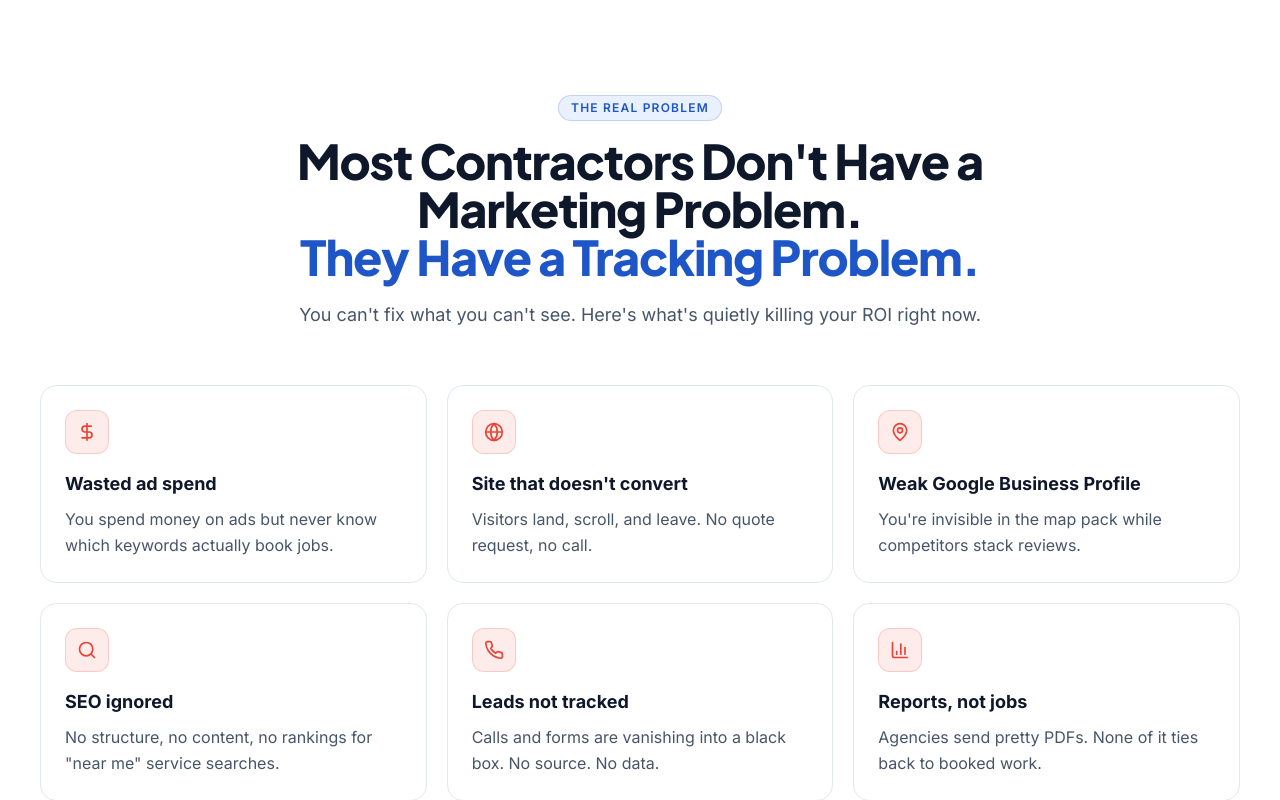
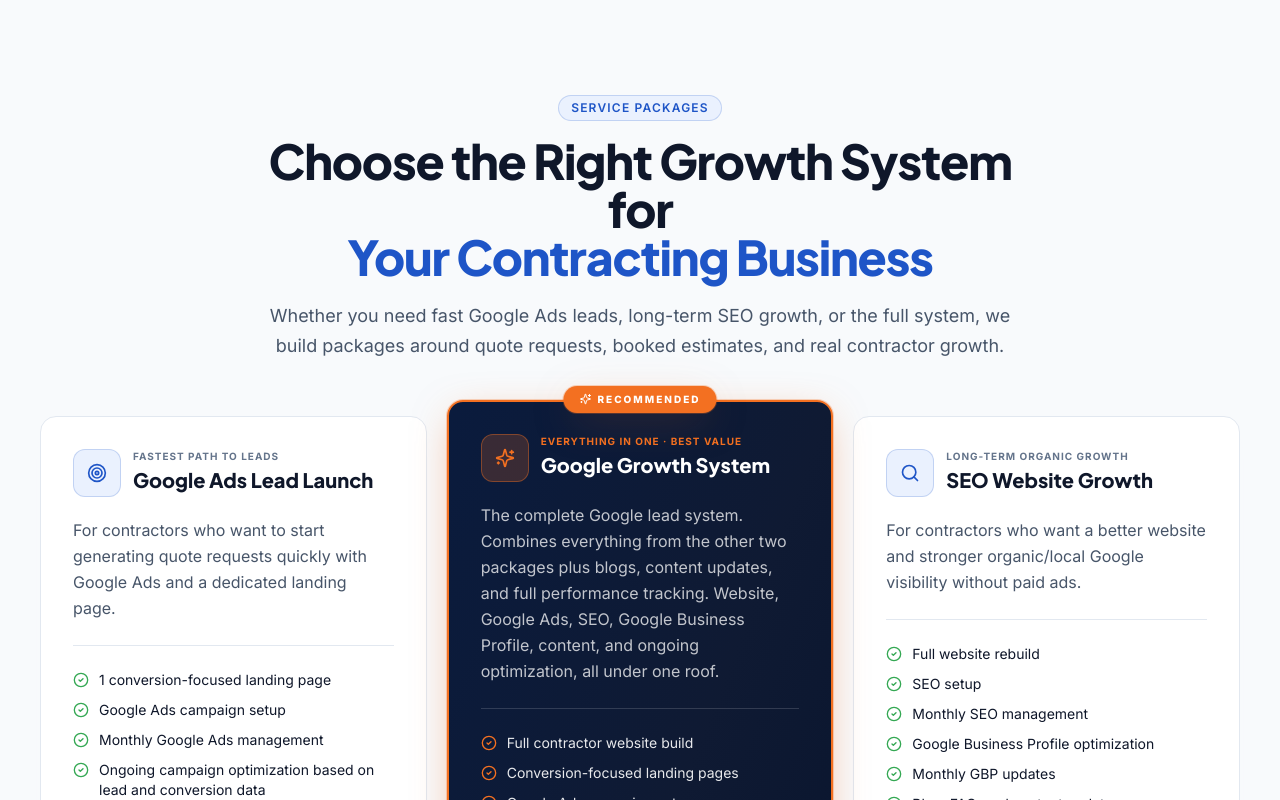
Before and after one commit to AhmadHamadi/TLM, a React (Vite) app: page / in a window 1280 px wide. Shown: the part 5340-6140 px from the top of the page. Built offline with nearby package versions, Linux system fonts and the light colour scheme.

Commit message:
Trim repetitive sections: drop ProblemSection (filler before proof), CTA banner (dupe of form), and WhyUs trust badges (dupe of hero strip)

```diff
--- a/src/App.jsx
+++ b/src/App.jsx
@@ -808,51 +808,7 @@
 }
 
 /* ============================================================
-   8. PROBLEM SECTION
-   ============================================================ */
-function ProblemSection() {
-  const pains = [
-    { icon: DollarSign, title: 'Wasted ad spend', desc: 'You spend money on ads but never know which keywords actually book jobs.' },
-    { icon: Globe,      title: "Site that doesn't convert", desc: 'Visitors land, scroll, and leave. No quote request, no call.' },
-    { icon: MapPin,     title: 'Weak Google Business Profile', desc: 'You\'re invisible in the map pack while competitors stack reviews.' },
-    { icon: Search,     title: 'SEO ignored',     desc: 'No structure, no content, no rankings for "near me" service searches.' },
-    { icon: Phone,      title: 'Leads not tracked', desc: 'Calls and forms are vanishing into a black box. No source. No data.' },
-    { icon: BarChart3,  title: 'Reports, not jobs', desc: 'Agencies send pretty PDFs. None of it ties back to booked work.' }
-  ];
-
-  return (
-    <Section id="problem" className="bg-white">
-      <motion.div initial="hidden" whileInView="show" viewport={{ once: true }} variants={stagger} className="text-center mb-14 max-w-3xl mx-auto">
-        <motion.span variants={fadeUp} className="eyebrow-light">The Real Problem</motion.span>
-        <motion.h2 variants={fadeUp} className="h-display text-4xl md:text-5xl text-ink mt-4">
-          Most Contractors Don't Have a Marketing Problem.<br />
-          <span className="text-blue">They Have a Tracking Problem.</span>
-        </motion.h2>
-        <motion.p variants={fadeUp} className="mt-5 text-slate1 text-lg">
-          You can't fix what you can't see. Here's what's quietly killing your ROI right now.
-        </motion.p>
-      </motion.div>
-
-      <motion.div initial="hidden" whileInView="show" viewport={{ once: true, margin: '-80px' }} variants={stagger} className="grid md:grid-cols-2 lg:grid-cols-3 gap-5">
-        {pains.map((p) => {
-          const Icon = p.icon;
-          return (
-            <motion.div key={p.title} variants={fadeUp} className="bg-white rounded-2xl border border-line p-6 hover:border-brand/40 hover:shadow-soft transition-all duration-300 group">
-              <div className="h-11 w-11 rounded-xl bg-gRed/10 border border-gRed/20 flex items-center justify-center group-hover:bg-brand/10 group-hover:border-brand/30 transition-colors">
-                <Icon className="h-5 w-5 text-gRed group-hover:text-brand transition-colors" />
-              </div>
-              <h3 className="mt-4 text-lg font-bold text-ink">{p.title}</h3>
-              <p className="mt-2 text-slate1 leading-relaxed">{p.desc}</p>
-            </motion.div>
-          );
-        })}
-      </motion.div>
-    </Section>
-  );
-}
-
-/* ============================================================
-   10. WHY US — split, white background
+   WHY US — split, white background
    ============================================================ */
 function WhyUs() {
   const points = [
@@ -880,24 +836,6 @@
           <a href="#audit" className="btn-primary mt-8">
             Get a Free Audit <ArrowRight className="h-4 w-4" />
           </a>
-
-          {/* Trust cards */}
-          <div className="grid grid-cols-3 gap-3 mt-10">
-            {[
-              { icon: ShieldCheck,  l: 'Contractor-Only', s: 'Specialty Focus' },
-              { icon: ThumbsUp,     l: 'Month-to-Month', s: 'No long contracts' },
-              { icon: Activity,     l: 'Tracked',         s: 'From Day One' }
-            ].map((b) => {
-              const Icon = b.icon;
-              return (
-                <div key={b.l} className="text-center p-4 rounded-xl border border-line">
-                  <Icon className="h-5 w-5 text-blue mx-auto" />
-                  <div className="font-bold text-ink mt-2 text-sm">{b.l}</div>
-                  <div className="text-[10px] text-slate2 uppercase tracking-wider mt-0.5">{b.s}</div>
-                </div>
-              );
-            })}
-          </div>
         </motion.div>
 
         <motion.ul initial="hidden" whileInView="show" viewport={{ once: true, margin: '-80px' }} variants={stagger} className="space-y-3">
@@ -987,52 +925,6 @@
           </div>
         </div>
       </div>
-    </Section>
-  );
-}
-
-/* ============================================================
-   12. CTA
-   ============================================================ */
-function CTA() {
-  return (
-    <Section id="contact" className="bg-white">
-      <motion.div
-        initial={{ opacity: 0, y: 30 }}
-        whileInView={{ opacity: 1, y: 0 }}
-        viewport={{ once: true }}
-        transition={{ duration: 0.7 }}
-        className="relative overflow-hidden rounded-3xl bg-gradient-to-br from-navy via-charcoal to-navydeep p-10 md:p-16 text-center"
-      >
-        <div className="absolute -top-32 -left-32 h-72 w-72 rounded-full bg-blue/30 blur-3xl" />
-        <div className="absolute -bottom-32 -right-32 h-72 w-72 rounded-full bg-brand/30 blur-3xl" />
-        <div className="absolute inset-0 grid-bg-dark opacity-30" />
-
-        <div className="relative">
-          <span className="eyebrow-dark">Ready When You Are</span>
-          <h2 className="h-display text-4xl md:text-6xl text-white mt-4 max-w-3xl mx-auto">
-            Ready to Stop Guessing and<br className="hidden md:block" />
-            <span className="text-brand">Start Getting Better Leads?</span>
-          </h2>
-          <p className="mt-6 max-w-2xl mx-auto text-white/75 text-lg">
-            Book a free audit and we'll show you what's working, what's wasting money,
-            and what needs to be fixed first. No pressure, no fluff.
-          </p>
-          <div className="mt-9 flex flex-wrap items-center justify-center gap-4">
-            <a href="mailto:info@tradeleadsmarketing.com" className="btn-primary text-base px-7 py-3.5 animate-pulseGlow">
-              Get a Free Marketing Audit <ArrowRight className="h-4 w-4" />
-            </a>
-            <a href="tel:+12894891167" className="btn-ghost-dark">
-              <Phone className="h-4 w-4" /> (289) 489-1167
-            </a>
-          </div>
-          <div className="mt-6 flex items-center justify-center gap-6 flex-wrap text-xs text-white/60">
-            <div className="flex items-center gap-1.5"><Clock className="h-3.5 w-3.5" /> 30-min call</div>
-            <div className="flex items-center gap-1.5"><CheckCircle2 className="h-3.5 w-3.5 text-gGreen" /> No obligation</div>
-            <div className="flex items-center gap-1.5"><ShieldCheck className="h-3.5 w-3.5 text-gGreen" /> Contractor-focused</div>
-          </div>
-        </div>
-      </motion.div>
     </Section>
   );
 }
@@ -1629,11 +1521,9 @@
         <TrustStrip />
         <Results />
         <Testimonials />
-        <ProblemSection />
         <Packages />
         <WhyUs />
         <Process />
-        <CTA />
         <FAQ />
         <ContactForm />
       </main>
```
Also changed, not shown: TLMLOGOTRANSPARENT.png (added), TLMLOGOTRANSPARENTWITHWORDS.png (added).
